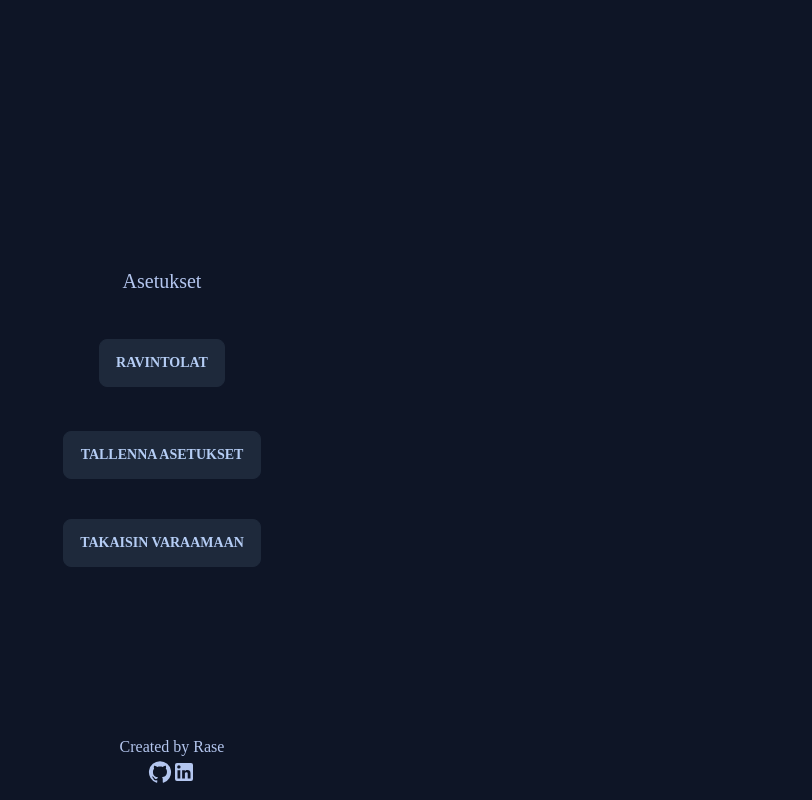
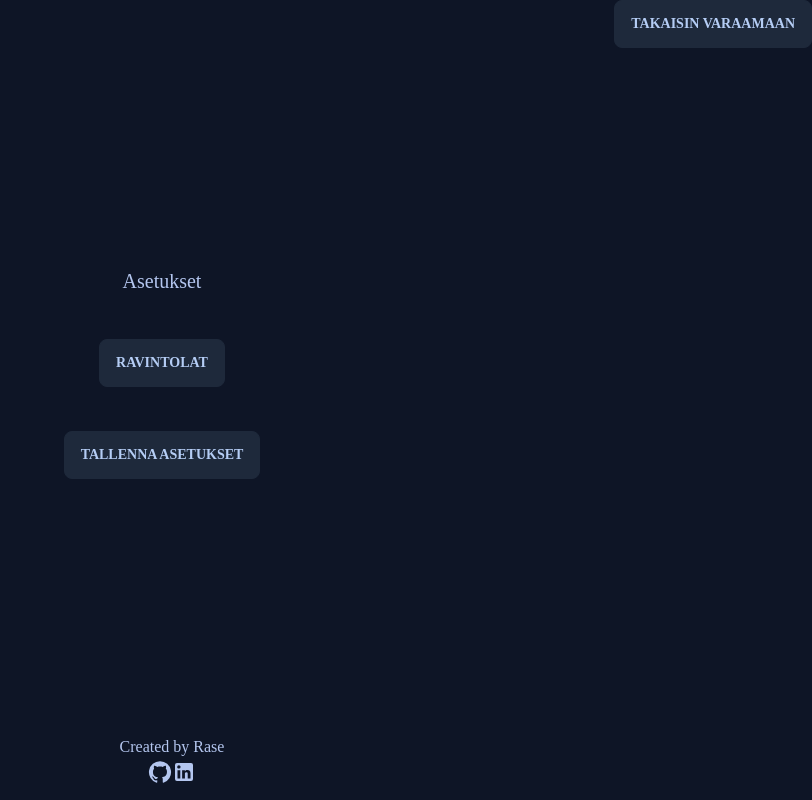
Before and after one commit to 52617365/varaapoyta, a Next.js app: page /asetukset in a window 1280 px wide. Shown: the whole page, without its empty margins (468-1280 px from the left). Built offline with nearby package versions, Linux system fonts and the light colour scheme.

Commit message:
Vaihdoin asetukset sivun "takaisin varaamaan" painiketta oikeaan ylakulmaan ja varaa sivun asetukset painiketta oikeaan ylanurkkaan.
Mielestani muutos oli hyva, koska muuten napit olisivat ns sekaisin erilaisten toiminnallisuuksien kanssa.

```diff
--- a/pages/asetukset.tsx
+++ b/pages/asetukset.tsx
@@ -50,6 +50,11 @@ function Asetukset({restaurants}: { restaurants: string[] }) {
         <>
             <SiteHead/>
             <div className="relative hero min-h-screen bg-base-200">
+                <Link href={"/varaa"}>
+                    <a className={"absolute top-0 right-0"}>
+                        <Button text={"Takaisin varaamaan"}/>
+                    </a>
+                </Link>
                 <div className="hero-content text-center">
                     <div className="absolute top-1/3 max-w-md pr-5">
                         <h1 className={"text-xl pb-10"}>Asetukset</h1>
@@ -60,11 +65,6 @@ function Asetukset({restaurants}: { restaurants: string[] }) {
                             />
                             {/*TODO: Once user has saved settings, make button go back into the false state (not loading)*/}
                             <Button text={"Tallenna asetukset"}/>
-                            <Link href={"/varaa"}>
-                                <a>
-                                    <Button text={"Takaisin varaamaan"}/>
-                                </a>
-                            </Link>
                         </div>
                     </div>
                     <SiteFooter/>
@@ -77,6 +77,7 @@ function Asetukset({restaurants}: { restaurants: string[] }) {
 // TODO: Add other data in here too.
 export async function getStaticProps() {
     // TODO: Hae ravintola nimet jostain ja anna ne main componenttiin tasta.
+    // restaurants variableen tulee tulevaisuudessa tietokannasta tieto. se kyllakin staattisesti renderoityna at compile time.
     const restaurants = ["restaurant1", "restaurant2", "restaurant3"];
     return {
         props: {
--- a/pages/varaa.tsx
+++ b/pages/varaa.tsx
@@ -8,6 +8,11 @@ function Varaa() {
         <>
             <SiteHead/>
             <div className="relative hero min-h-screen bg-base-200">
+                <Link href={"/asetukset"}>
+                    <a className={"absolute top-0 right-0"}>
+                        <Button text={"Muuta asetuksiasi"}/>
+                    </a>
+                </Link>
                 <div className="hero-content text-center">
                     <div className="absolute top-1/3 max-w-md pr-5">
                         {/*TODO: Add different paths to different oauth logins here*/}
@@ -15,11 +20,6 @@ function Varaa() {
                         <div className={"grid gap-10"}>
                             <Button text={"Varaa pöytäsi"}/>
                             {/*TODO: Make this button go in top right corner.*/}
-                            <Link href={"/asetukset"}>
-                                <a>
-                                    <Button text={"Muuta asetuksiasi"}/>
-                                </a>
-                            </Link>
                         </div>
                     </div>
                 </div>
```
